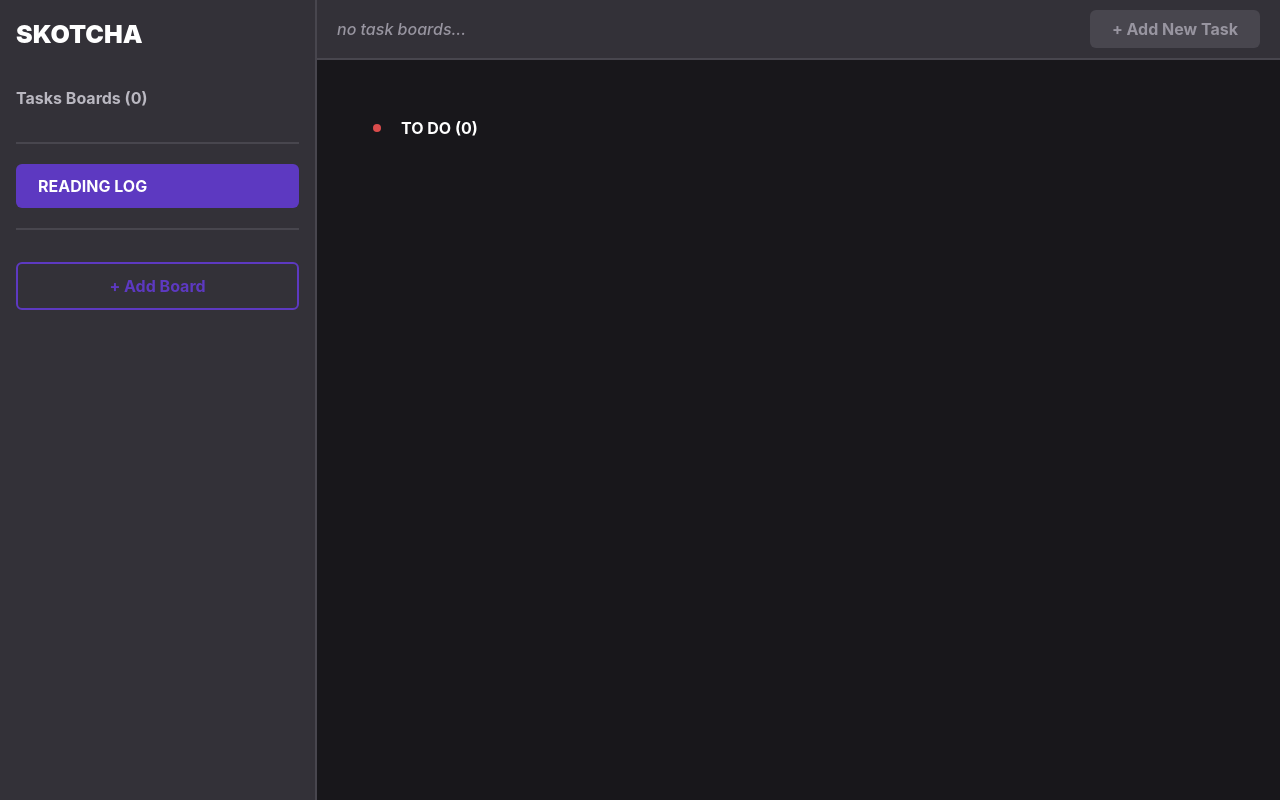
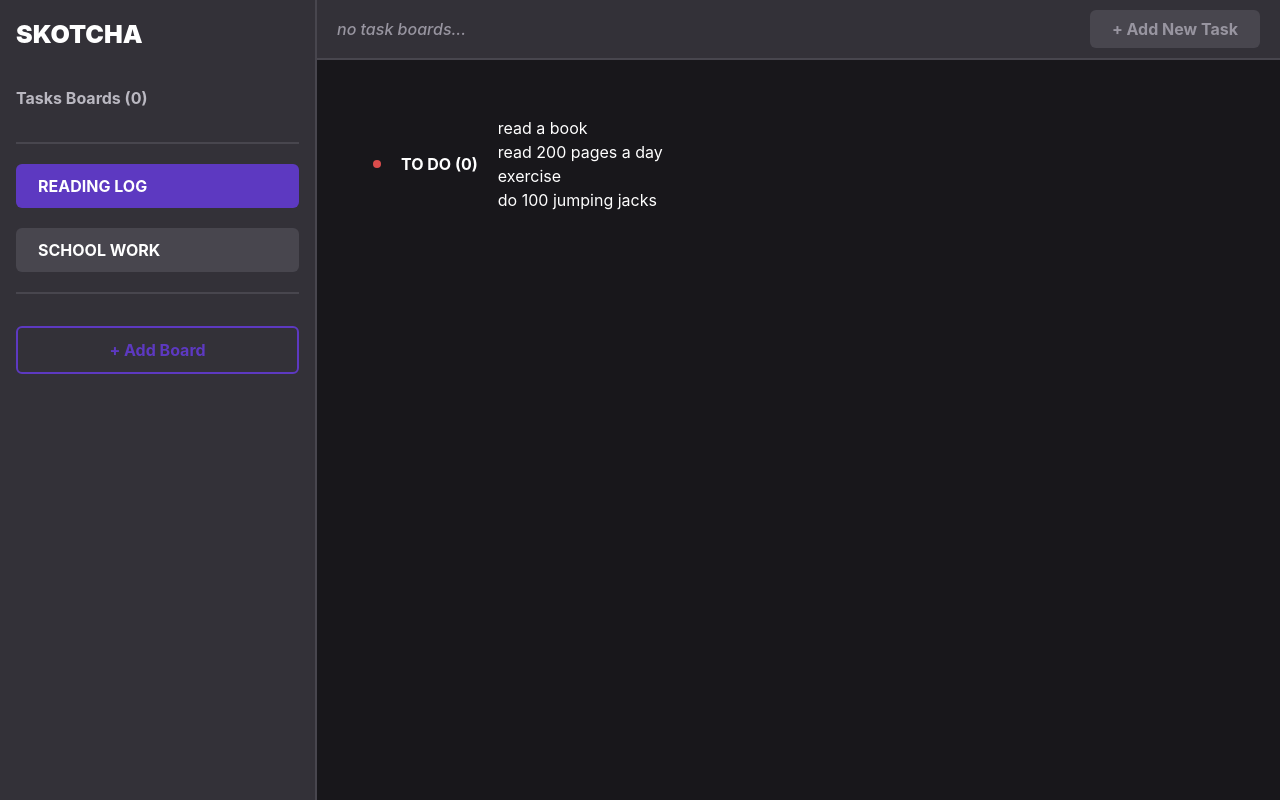
Before and after one commit to jacobpacheco100/Skotcha, a React (Create React App) app: page /dashboard in a window 1280 px wide. Both pictures are taken after a click on the element "READING LOG". Built offline with nearby package versions, Linux system fonts and the light colour scheme.

Commit message:
milestone: reading active board + display tasks

```diff
--- a/src/components/dashboard/Tasks.jsx
+++ b/src/components/dashboard/Tasks.jsx
@@ -1,31 +1,22 @@
 import React, { useContext, useState } from 'react'
 import { Context } from './context/Context'
+import Task from './smallComponents/Task'
 
 const Tasks = () => {
   const { activeBoard, taskBoards } = useContext(Context)
 
   const active = taskBoards.filter((board) => board.id === activeBoard)
-  /* active returns :
-  [
-    {
-      id: 0.619421836386278,
-      subject: 'reading log',
-      tasks: {
-        task: 'read a book',
-        description: 'read 200 pages a day',
-      },
-    },
-  ]
-  */
 
-  // works
-  console.log(active)
+  let taskList
 
-  // works
-  console.log(active[0])
-
-  // does not work ???( below )
-  // console.log(active[0].tasks)
+  if (activeBoard) {
+    taskList = active[0].tasks.map((task) => {
+      return (
+        <Task key={task.id} title={task.task} description={task.description} />
+      )
+    })
+    console.log(taskList)
+  }
 
   return (
     <div className='tasks--container  flex'>
@@ -36,7 +27,7 @@ const Tasks = () => {
           <h3 className='h4'>TO DO (0)</h3>
 
           {/* map through board */}
-          <ul></ul>
+          <ul>{activeBoard && taskList}</ul>
         </div>
       </div>
 
--- /dev/null
+++ b/src/components/dashboard/smallComponents/Task.jsx
@@ -0,0 +1,12 @@
+import React from 'react'
+
+const Task = ({ title, description }) => {
+  return (
+    <div>
+      <h1>{title}</h1>
+      <p>{description}</p>
+    </div>
+  )
+}
+
+export default Task
--- a/src/pages/Dashboard.jsx
+++ b/src/pages/Dashboard.jsx
@@ -29,10 +29,34 @@ const Dashboard = () => {
     {
       id: Math.random(),
       subject: 'reading log',
-      tasks: {
-        task: 'read a book',
-        description: 'read 200 pages a day',
-      },
+      tasks: [
+        {
+          task: 'read a book',
+          description: 'read 200 pages a day',
+          id: Math.random(),
+        },
+        {
+          task: 'exercise',
+          description: 'do 100 jumping jacks',
+          id: Math.random(),
+        },
+      ],
+    },
+    {
+      id: Math.random(),
+      subject: 'school work',
+      tasks: [
+        {
+          task: 'Finish Project',
+          description: 'Build powerpoint on solar system',
+          id: Math.random(),
+        },
+        {
+          task: 'Finish math homework',
+          description: 'kill myself',
+          id: Math.random(),
+        },
+      ],
     },
   ])
   const [activeBoard, setActiveBoard] = useState('')
```
